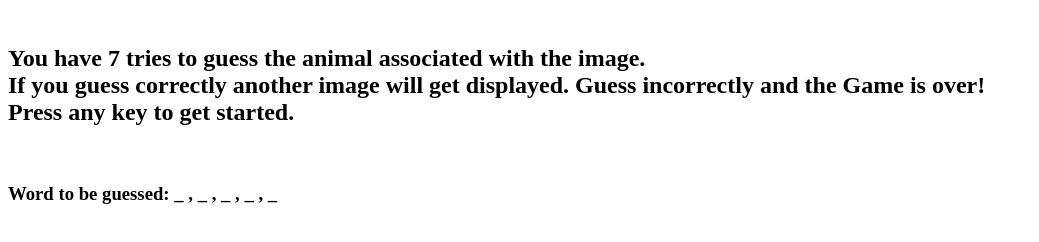
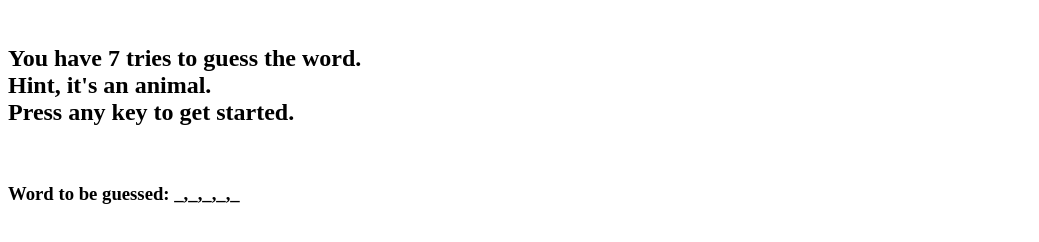
Before and after one commit to elpat77/Word-Guess-Game, a plain HTML site: page index.html in a window 1280 px wide. Shown: the part 120-362 px from the top of the page, without its empty margins (0-1039 px from the left). Drawn offline with Linux system fonts and the light colour scheme.

Commit message:
saving progress

```diff
--- a/assets/javascript/game.js
+++ b/assets/javascript/game.js
@@ -1,7 +1,7 @@
 // create variables needed to keep track of the score and run the game
 var wins = 0;
 var guessesRemaining = 7;
-var answerArray = [];
+
 
 // create an array that contains the game words
 var animals = ["turtle", "parrot", "dolphin", "elephant", "giraffe", "eagle"];
@@ -19,7 +19,7 @@ console.log("The animal I'm thinking of is " + randomAnimal);
 // converts and displays that number into a _ character
 var chosenWord = [];
 for (var i = 0; i < randomAnimal.length; i++) {
-    chosenWord.push(" _ ");
+    chosenWord[i] = "_";
 }
 
 // create a function that will update the word in the front end
@@ -41,6 +41,12 @@ document.onkeyup = function (event) {
             chosenWord[i] = event.key;
             console.log("Correct letter " + event.key);
             updateGuesses();
+            console.log(" randomAnimal " + randomAnimal);
+            console.log("chosenWord " + chosenWord);
+            if (chosenWord === randomAnimal) {
+                alert('you won');
+
+            }
         }
     }
 }
--- a/index.html
+++ b/index.html
@@ -15,9 +15,8 @@
     <h1>Animal style</h1>
     <h2>
         <br>
-        You have 7 tries to guess the animal associated with the image.
-        <br> If you guess correctly another image will get
-        displayed. Guess incorrectly and the Game is over!
+        You have 7 tries to guess the word.
+        <br> Hint, it's an animal.
         <br> Press any key to get started.
     </h2>
     <!-- <br> -->
```
